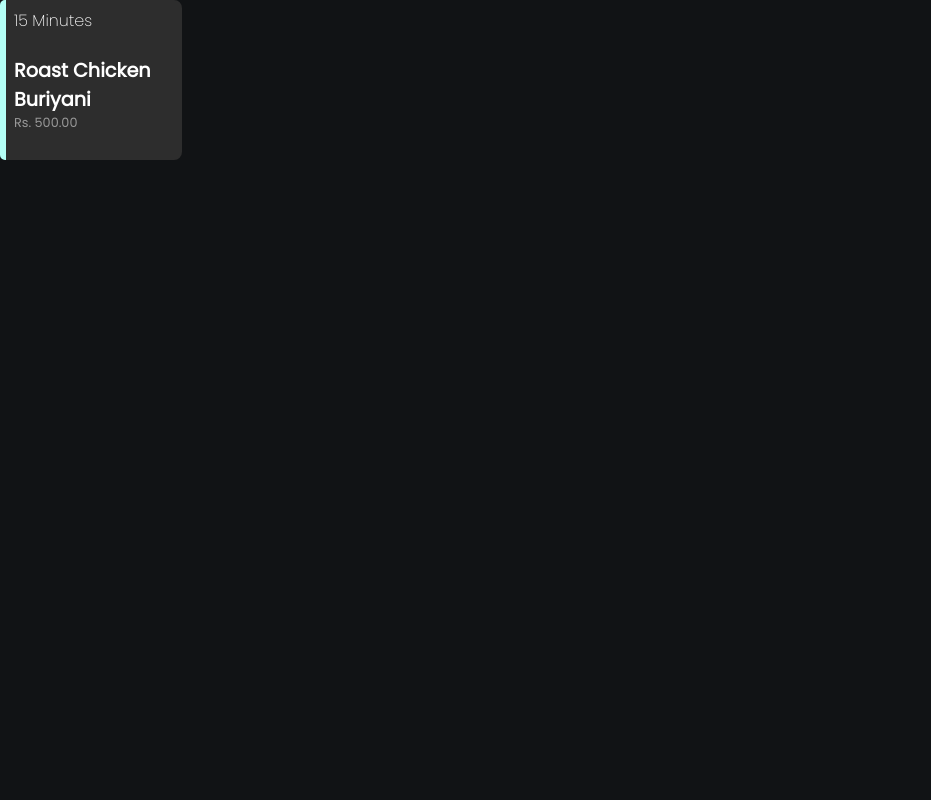
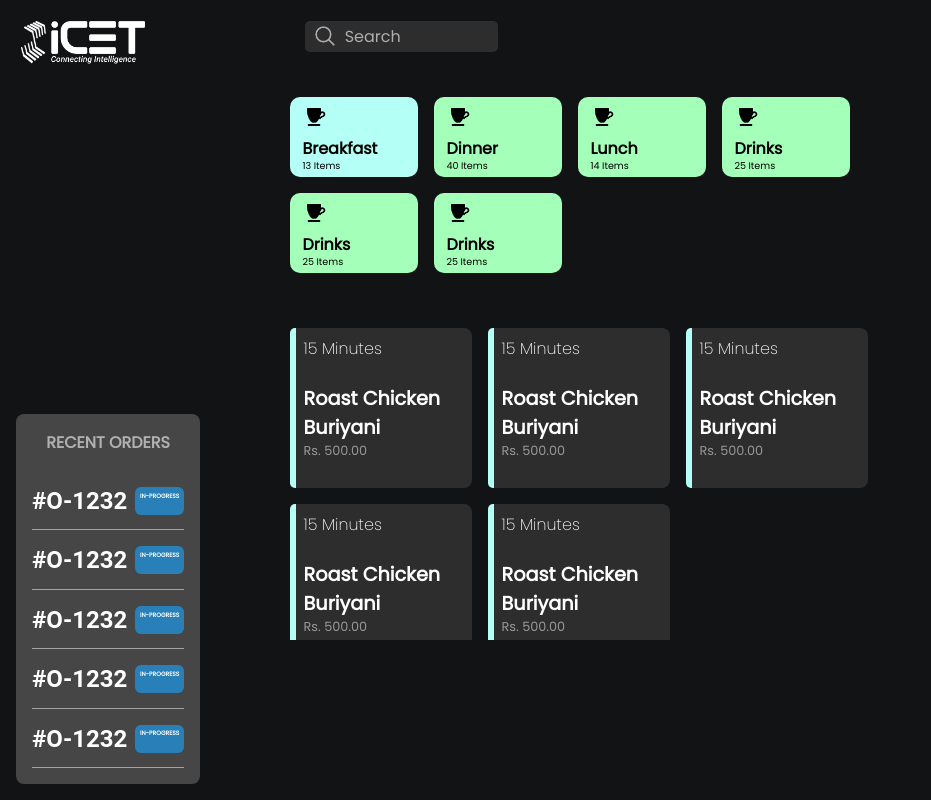
Before and after one commit to NaashNix/react-pos-system, a React (Create React App) app: page / in a window 1280 px wide. Shown: the whole page, without its empty margins (0-931 px from the left). Built offline with nearby package versions, Linux system fonts and the light colour scheme.

Commit message:
Some files updated

```diff
--- a/src/App.js
+++ b/src/App.js
@@ -1,4 +1,5 @@
 import './App.css';
+import ItemTileContainer from './components/ItemTile/ItemTileContainer';
 import SingleItemTile from './components/ItemTile/SingleItemTile';
 import MealIconContainer from './components/MealTypeIcon/MealIconContainer';
 import RecentOrdersContainer from './components/RecentOrders/RecentOrdersContainer';
@@ -7,10 +8,10 @@ import UpperNavBar from './components/UpperNavBar/UpperNavBar';
 function App() {
   return (
     <div className="App">
-      {/* <UpperNavBar /> */}
-      {/* <RecentOrdersContainer /> */}
-      {/* <MealIconContainer /> */}
-      <SingleItemTile />
+      <UpperNavBar />
+      <RecentOrdersContainer />
+      <MealIconContainer />
+      <ItemTileContainer />
     </div>
   );
 }
--- /dev/null
+++ b/src/components/ItemTile/ItemTileContainer.jsx
@@ -0,0 +1,17 @@
+import React from 'react';
+import classes from './ItemTileContainer.module.css';
+import SingleItemTile from './SingleItemTile';
+
+const ItemTileContainer = () => {
+   return (
+      <div className={classes.outer} >
+         <SingleItemTile />
+         <SingleItemTile />
+         <SingleItemTile />
+         <SingleItemTile />
+         <SingleItemTile />
+      </div>
+   );
+}
+
+export default ItemTileContainer;
--- /dev/null
+++ b/src/components/ItemTile/ItemTileContainer.module.css
@@ -0,0 +1,11 @@
+.outer{
+   display: flex;
+   flex-direction: row;
+   flex-wrap: wrap;
+   position: absolute;
+   left: 22%;
+   width: 40rem;
+   top: 20rem;
+   overflow: scroll;
+   height: 20rem;
+}
--- a/src/components/ItemTile/SingleItemTile.module.css
+++ b/src/components/ItemTile/SingleItemTile.module.css
@@ -9,6 +9,7 @@
    text-align: left;
    padding-left: 1rem;
    position: relative;
+   margin: 0.5rem;
 }
 
 .mainTitle{
--- a/src/components/MealTypeIcon/MealTypeIcon.module.css
+++ b/src/components/MealTypeIcon/MealTypeIcon.module.css
@@ -1,5 +1,5 @@
 .outer__Div{
-   height: 8rem;
+   height: 5rem;
    width: 8rem;
    margin: 0.5rem;
    border-radius: 10px;
@@ -16,7 +16,7 @@
 .mainHeading{
    position: absolute;
    font-family: 'Poppins';
-   font-weight: 700;
+   font-weight: 800;
    font-size: 1rem;
    left: 10%;
    bottom: 20%;
@@ -28,7 +28,7 @@
    font-weight: 500;
    font-size: 0.6rem;
    left: 10%;
-   bottom: 10%;
+   bottom: 5%;
 }
 
 .smallIcon{
```
